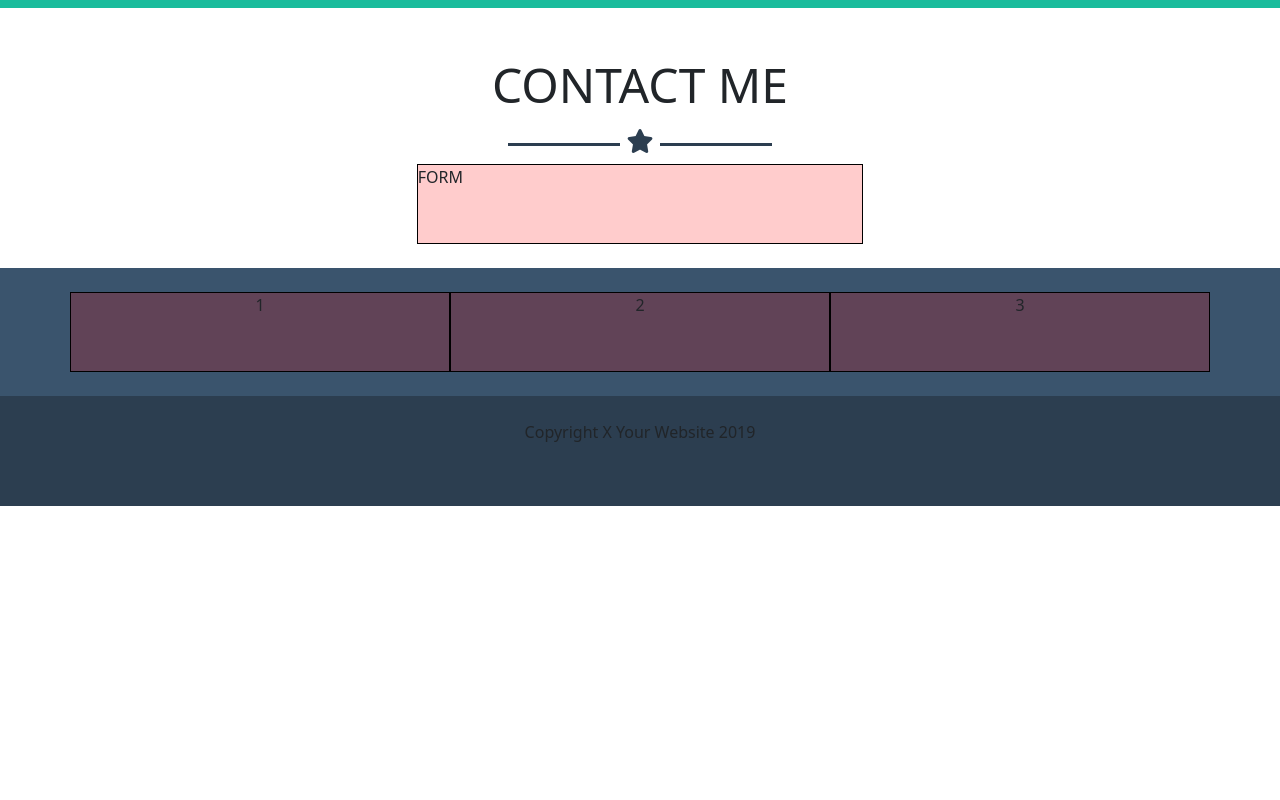
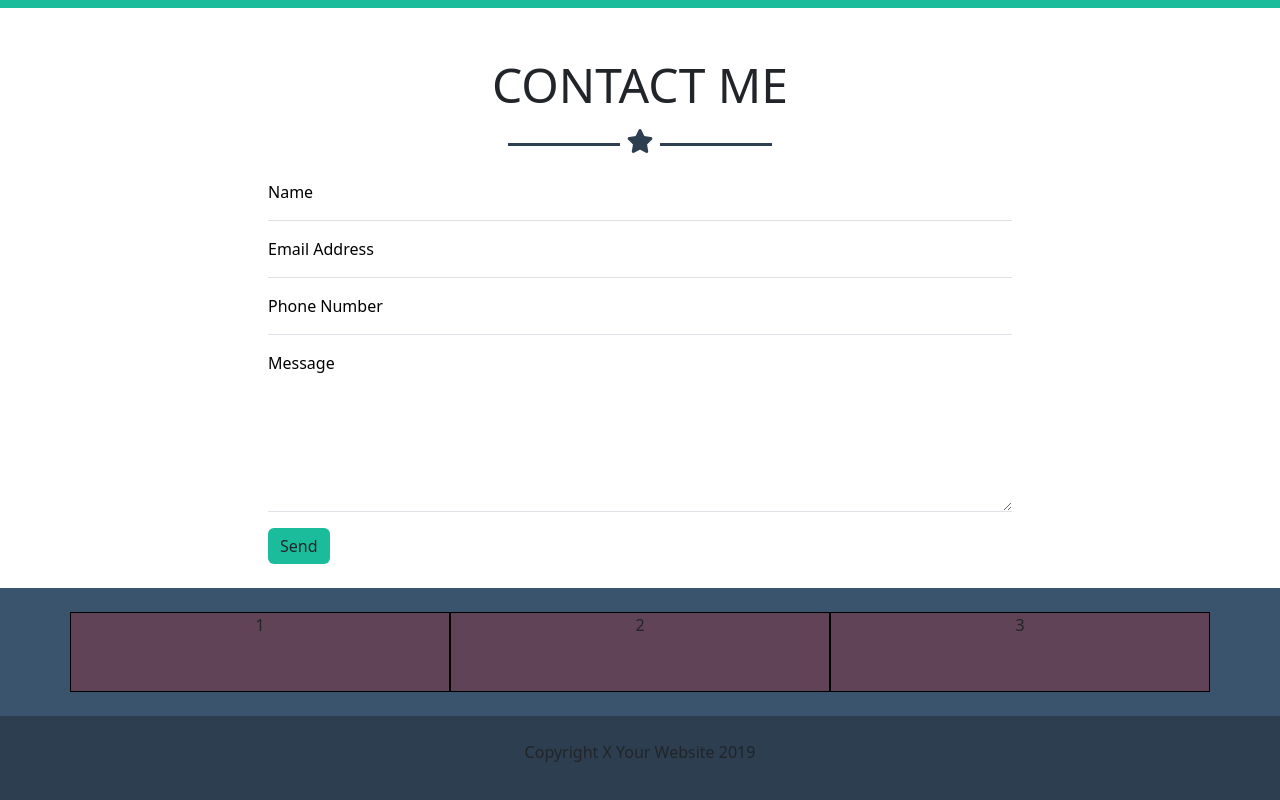
Before and after one commit to MassimoAzzini/html-css-bootstrap-freelancer, a plain HTML site: page index.html in a window 1280 px wide. Shown: the part 1770-2570 px from the top of the page. Before the commit the page ends 2276 px from the top, so only its background shows below. Drawn offline with nearby package versions, Linux system fonts and the light colour scheme.

Commit message:
[add]: form

```diff
--- a/css/style.css
+++ b/css/style.css
@@ -120,8 +120,30 @@ main #portfolio .card-cst:hover .overlay {
 }
 /* end portfolio */
 
-/* about */
-/* about */
+/* contact-me */
+.input-cst {
+  border-top: none;
+  border-left: none;
+  border-right: none;
+  border-radius: 0;
+  padding-left: 0;
+}
+
+.input-cst::placeholder {
+  color: black;
+}
+
+.button-cst {
+  background-color: var(--green);
+  border: none;
+}
+
+.button-cst:hover {
+  background-color: rgb(16, 140, 99);
+
+}
+
+/* end contact-me */
 
 
 
--- a/index.html
+++ b/index.html
@@ -162,7 +162,7 @@
     <section id="contact-me" class="pt-4 pb-3 pt-md-5 pb-md-4">
       <div class="container-cst">
         <div class="container-fluid">
-          <div class="section-top text-center">
+          <div class="text-center">
             <h2>CONTACT ME</h2>
 
             <div class="star position-relative w-100 text-center py-2">
@@ -170,13 +170,17 @@
               <i class="fa-solid fa-star"></i>
               <div class="line-star after"></div>
             </div>
+          </div>
 
-          </div>
-          <div class="container-cst">
-            <div class="debug">
-              FORM
-            </div>
-          </div>
+          <form action="#">
+            <input type="text" class="form-control input-cst py-3" placeholder="Name">
+            <input type="email" class="form-control input-cst py-3" placeholder="Email Address">
+            <input type="text" class="form-control input-cst py-3" placeholder="Phone Number">
+            <textarea name="" id="" cols="30" rows="6" placeholder="Message" class="form-control input-cst py-3"></textarea>
+
+            <button class="btn btn-succes mt-3 button-cst">Send</button>
+          </form>
+
         </div>
       </div>
     </section>
```
